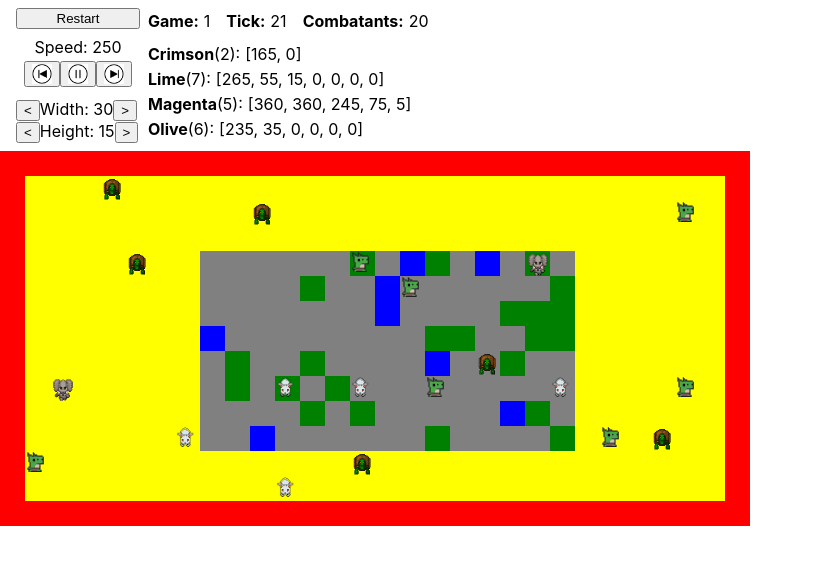
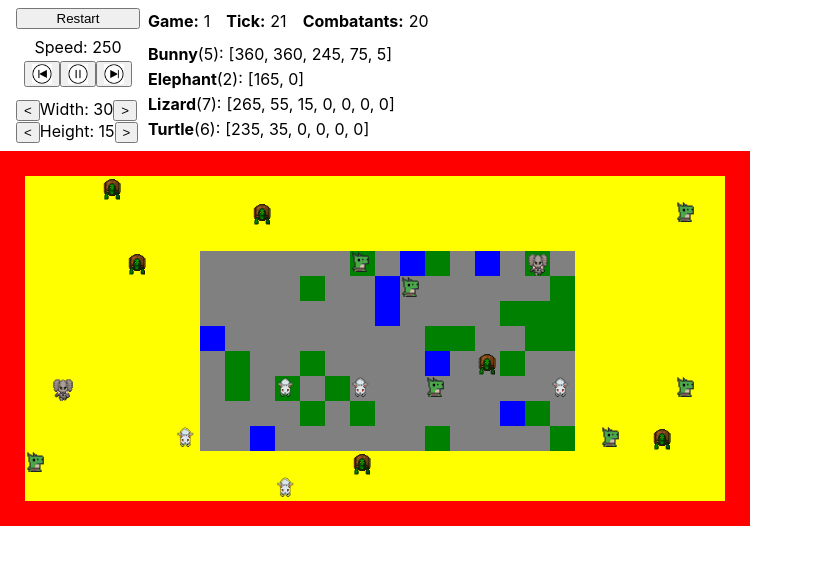
Before and after one commit to abeatte/garbage, a React (Create React App) app: page / in a window 1280 px wide. Shown: the top 564 px of the page, without its empty margins (0-813 px from the left). Built offline with nearby package versions, Linux system fonts and the light colour scheme.

Commit message:
Pipes the whole Combatant into the Combatant UI element and gives the Combatant data model a unique id (tied to date)

```diff
--- a/src/components/Arena.js
+++ b/src/components/Arena.js
@@ -94,7 +94,7 @@ class Arena extends React.Component {
     this.props.board.tiles.forEach((tile, idx) => {
         cells.push(
             <Tile type={tile} key={idx}>
-                {this.props.board.combatants[idx] ? (<Combatant team={this.props.board.combatants[idx].team}/>) : null}
+                {this.props.board.combatants[idx] ? (<Combatant combatant={this.props.board.combatants[idx]}/>) : null}
             </Tile>
         );
         if (idx % this.props.board.width === this.props.board.width - 1) {
--- a/src/components/Combatant.js
+++ b/src/components/Combatant.js
@@ -11,7 +11,8 @@ import Lizard from '../images/combatants/lizard.png';
 
 export const CHARACTORS = {
     Bunny: {
-        team: "magenta",
+        team: "Bunny",
+        color: "magenta",
         sheet: Bunny,
         height: "25px",
         width: "25px",
@@ -21,7 +22,8 @@ export const CHARACTORS = {
         transformScale: 0.9
     },
     Turtle: {
-        team: "olive",
+        team: "Turtle",
+        color: "olive",
         sheet: Turtle,
         height: "50px",
         width: "50px",
@@ -31,7 +33,8 @@ export const CHARACTORS = {
         transformScale: 0.7
     },
     Lizard: {
-        team: "lime",
+        team: "Lizard",
+        color: "lime",
         sheet: Lizard,
         height: "20px",
         width: "20px",
@@ -41,7 +44,8 @@ export const CHARACTORS = {
         transformScale: 1.1
     },
     Elephant: {
-        team: "crimson",
+        team: "Elephant",
+        color: "crimson",
         sheet: Elephant,
         height: "45px",
         width: "45px",
@@ -54,30 +58,29 @@ export const CHARACTORS = {
 export const MIN_HEALTH = -500;
 
 const getCharacter = (team) => {
-    const character = Object.values(CHARACTORS).find((cha) => cha.team === team);
+    const character = CHARACTORS[team]; // Object.values(CHARACTORS).find((cha) => cha.team === team);
     return character;
 }
 
 class Combatant extends React.Component {
-    constructor({team}) {
+    constructor({combatant}) {
         super();
 
-        const character = getCharacter(team);
-
         this.state = {
-            character,
+            combatant,
         };
     }
 
     render() {
-        const char = this.state.character;
-        if (!this.state.character.sheet) {
-            return (<text style={{fontWeight: "bold", marginLeft: "5px", color: this.state.character.team}}>{"X"}</text>);
+        const team = this.state.combatant.team;
+        const char = getCharacter(team);
+        if (!char.sheet) {
+            return (<text style={{fontWeight: "bold", marginLeft: "5px", color: char.color}}>{"X"}</text>);
         } else {
             return (<div className="Sprite" style={
                 {
-                    background: `url(${this.state.character.sheet}) ${this.state.character.placement}`,
-                    transform: `scale(${this.state.character.transformScale})`,
+                    background: `url(${char.sheet}) ${char.placement}`,
+                    transform: `scale(${char.transformScale})`,
                     width: char.width,
                     height: char.height,
                     marginLeft: char.marginLeft,
--- a/src/data/CombatantUtils.js
+++ b/src/data/CombatantUtils.js
@@ -150,6 +150,7 @@ function spawnNextGen({positions, combatants, tiles}, live_combatants, arena_siz
         delete self.spawning.spawning;
         delete self.spawning;
         live_combatants[spawn_pos] = {
+            id: new Date().getTime(),
             fitness: 0,
             // too many of my kind here, let's diverge
             team: nearby_friends.length < 4 ? self.team : getRandomTeam(),
--- a/src/data/boardSlice.js
+++ b/src/data/boardSlice.js
@@ -41,6 +41,7 @@ function initCombatants({tiles}) {
     for (let i = 0; i < num_combatants; i++) {
         const c_pos = initCombatantStartingPos({tiles, combatants});
         combatants[c_pos] = {
+            id: new Date().getTime(),
             fitness: 0,
             team: getRandomTeam(),
             tick: 0,
```
